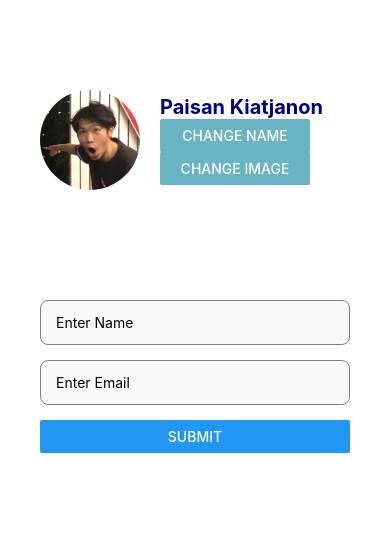
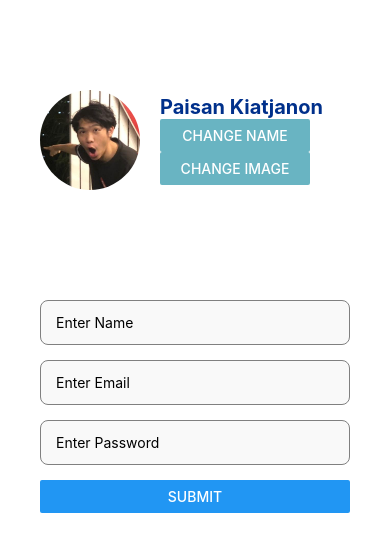
Before and after one commit to PaisanKjn/ReactTestUni, a React Native app: screen / in a window 390 px wide. Shown: the top 552 px of the page. Built offline with nearby package versions, Linux system fonts and the light colour scheme.

Commit message:
Week 7 Additional Practice

```diff
--- a/App.tsx
+++ b/App.tsx
@@ -1,45 +1,13 @@
-import { View, Text, TextInput, Button, Alert } from 'react-native'
-import React from 'react'
-import ProfileScreen from './components/ProfileScreen'
-import { stylesLogin } from './styles/styles'
-import { useState } from 'react'
+import { View } from "react-native";
+import React from "react";
+import Login from "./components/Login";
 
 const App = () => {
-
-  const [name, setName] = useState('');
-  const [email, setEmail] = useState('');
-
-  const onButtonClick = () => {
-    if(name === '') {
-      Alert.alert("Please Enter Name");
-    } else if (email === '') {
-      Alert.alert("Please Enter Email");
-    } else {
-      Alert.alert("Success");
-    }
-  }
   return (
     <View>
-      <ProfileScreen/>
+      <Login />
+    </View>
+  );
+};
 
-      <View style={[stylesLogin.container, {}]}>
-      <TextInput
-        style={stylesLogin.input}
-        placeholder="Enter Name"
-        value={name}
-        onChangeText={setName}
-      />
-      <TextInput
-        style={stylesLogin.input}
-        placeholder="Enter Email"
-        value={email}
-        onChangeText={setEmail}
-      />
-       <Button title="Submit"
-      onPress={onButtonClick}/>
-      </View>
-    </View>
-  )
-}
-
-export default App
+export default App;
--- /dev/null
+++ b/components/Login.tsx
@@ -0,0 +1,80 @@
+import { View, Alert, TextInput, Button } from "react-native";
+import React from "react";
+import { stylesLogin } from "../styles/styles";
+import { useState } from "react";
+import ProfileScreen from "../components/ProfileScreen";
+
+const Login = (): React.JSX.Element => {
+  const [name, setName] = useState("");
+  const [email, setEmail] = useState("");
+  const [pp, setPP] = useState("");
+
+
+  const validateEmail = (email:string):boolean => {
+    // \S+ means non-whitespace char with at least one char
+    // @ means @
+    // \S+ means the same thing, just after @
+    // \. means .
+    // /S+ means the same thing, just after .
+    // say if you replace \S+ with xxx it might be easier to understand >> xxx@xxx.xxx >> email pattern!
+    const recheckEmail = /\S+@\S+\.\S+/;
+    return recheckEmail.test(email); // function exclusively to js and ts
+
+  }
+
+  const handleSubmit = () => {
+    let errorMessage = "";
+
+    if (!name) {
+        errorMessage +="Please Enter Name\n";
+    }
+    if (!email) {
+        errorMessage +="Please Enter Email\n";
+    } else if (!validateEmail(email)) {
+        errorMessage += "Invalid Email Format\n"
+    }
+
+    // password form check
+    if(!pp) {
+        errorMessage += "Please Enter Password"
+    } else if (pp.length < 6 ) {
+        errorMessage += "The password must be at least 6 characters"
+    }
+
+    if(errorMessage) {
+        Alert.alert("Error", errorMessage.trim(), [{text: "OK"}]);
+        return;
+    }
+    Alert.alert("Alert", "Success", [{ text: "OK" }]);
+  };
+  return (
+    <View>
+      <ProfileScreen />
+
+      <View style={[stylesLogin.container, {}]}>
+        <TextInput
+          style={stylesLogin.input}
+          placeholder="Enter Name"
+          value={name}
+          onChangeText={setName}
+        />
+        <TextInput
+          style={stylesLogin.input}
+          placeholder="Enter Email"
+          value={email}
+          onChangeText={setEmail}
+        />
+        <TextInput
+        style = {stylesLogin.input}
+        placeholder= "Enter Password"
+        secureTextEntry = {true}
+        value={pp}
+        onChangeText={setPP}
+        />
+        <Button title="Submit" onPress={handleSubmit} />
+      </View>
+    </View>
+  );
+};
+
+export default Login;
--- a/components/ProfileScreen.tsx
+++ b/components/ProfileScreen.tsx
@@ -10,7 +10,7 @@ const ProfileScreen = () => {
   const [img, setImg] = useState(profileImage);
 
   const handleChangeName = () => {
-    setName("Tanakarn Kiatjanon");
+    name == "Tanakarn Kiatjanon"?setName("Paisan Kiatjanon"):setName("Tanakarn Kiatjanon");
   };
   const handleChangeImg = () => {
     setImg(profileImage2);
--- a/styles/styles.ts
+++ b/styles/styles.ts
@@ -25,7 +25,7 @@ const styles = StyleSheet.create({
   profileName: {
     fontSize: 20,
     fontWeight: "bold",
-    color: "#00008b",
+    color: "#00308b",
   },
 });
 
```
